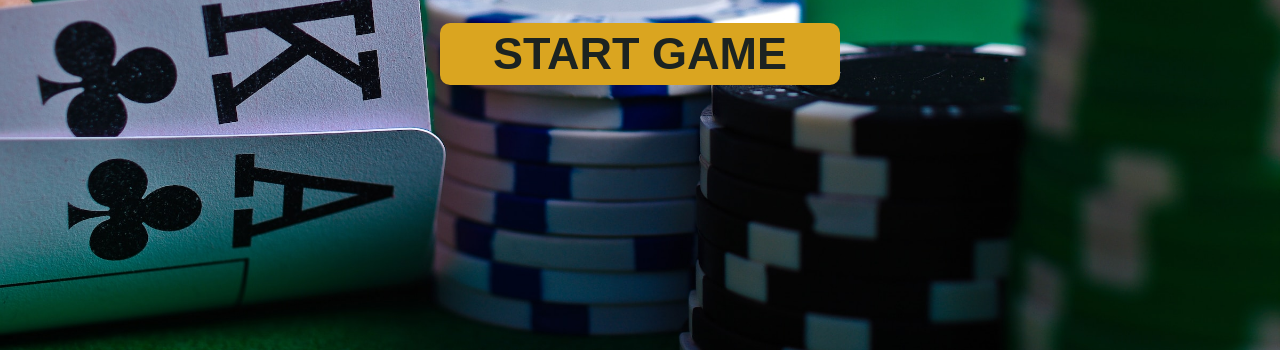
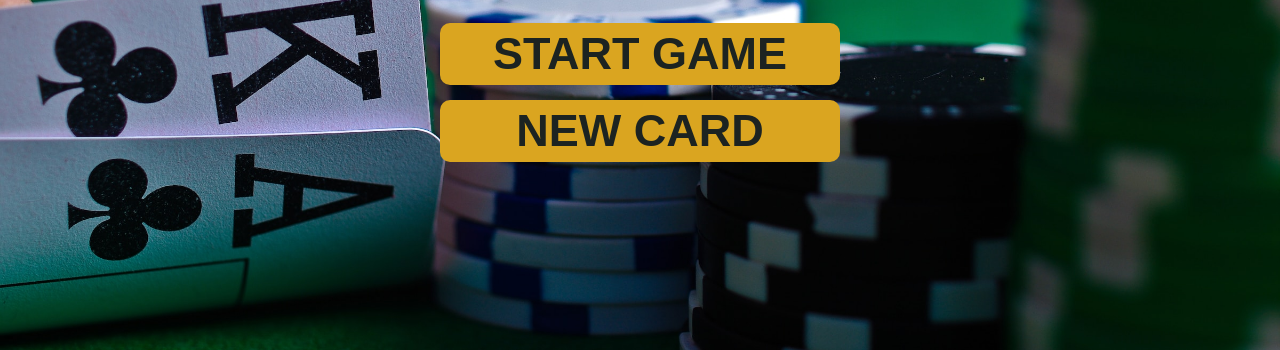
Before and after one commit to MetricOrder/blackjack2.0, a plain HTML site: page index.html in a window 1280 px wide. Shown: the part 450-800 px from the top of the page. Drawn offline with Linux system fonts and the light colour scheme.

Commit message:
newCard function added

```diff
--- a/index.css
+++ b/index.css
@@ -32,4 +32,7 @@ button {
     width: 400px;
     border-radius: 10px;
     border: none;
+    display: block;
+    margin: 0 auto;
+    margin-top: 15px;
 }
--- a/index.html
+++ b/index.html
@@ -8,6 +8,7 @@
         <p id="cards-el">Cards:</p>
         <p id="sum-el">Sum:</p>
         <button onclick="startGame()">START GAME</button>
+        <button onclick="newCard()">NEW CARD</button>
         <script src="index.js"></script>
     </body>
 </html>
--- a/index.js
+++ b/index.js
@@ -23,3 +23,7 @@ function startGame() {
     }
     messageEl.textContent = message
 }
+
+function newCard() {
+    messageEl.textContent = "Drawing new card..."
+}
```
